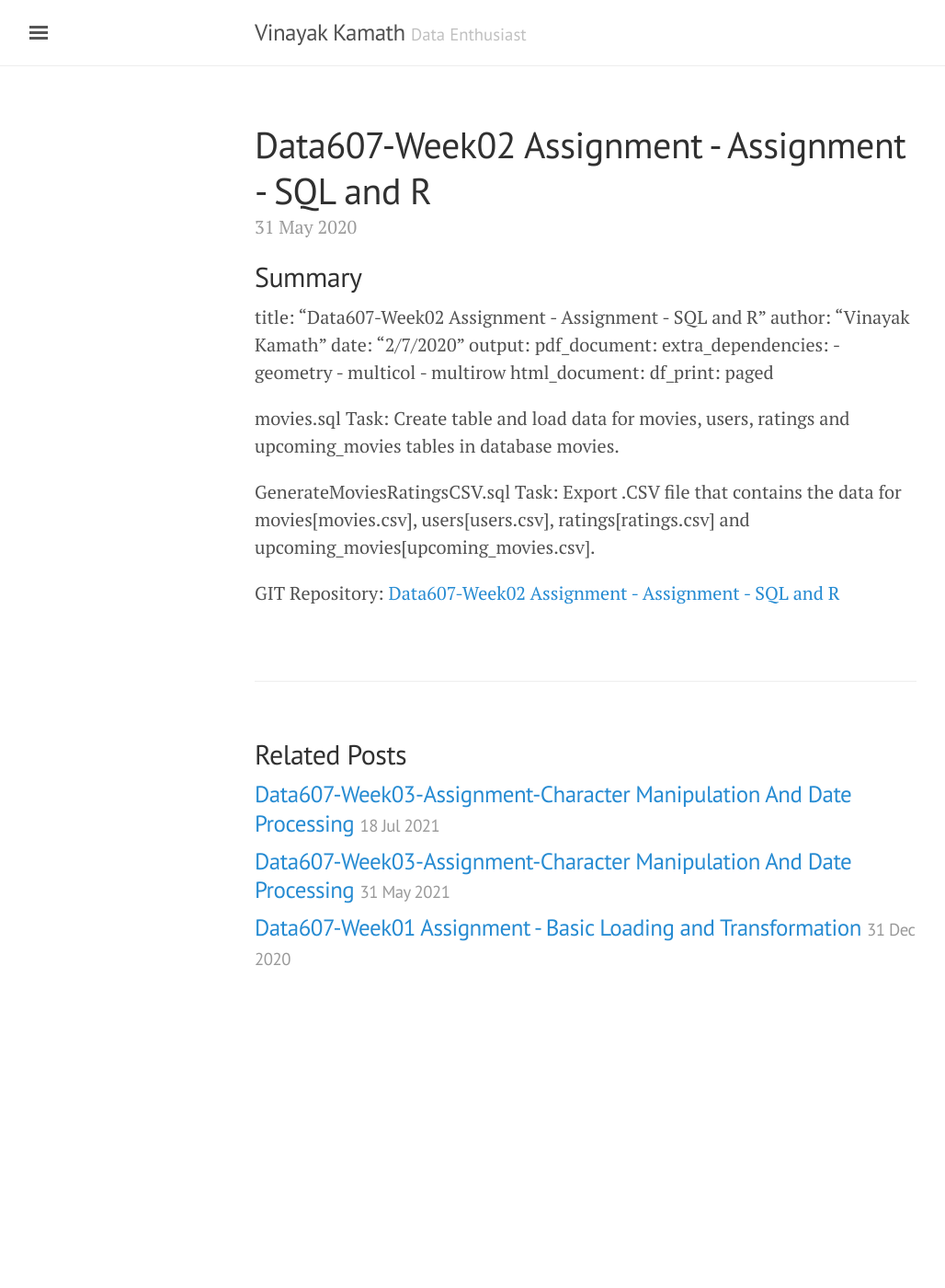
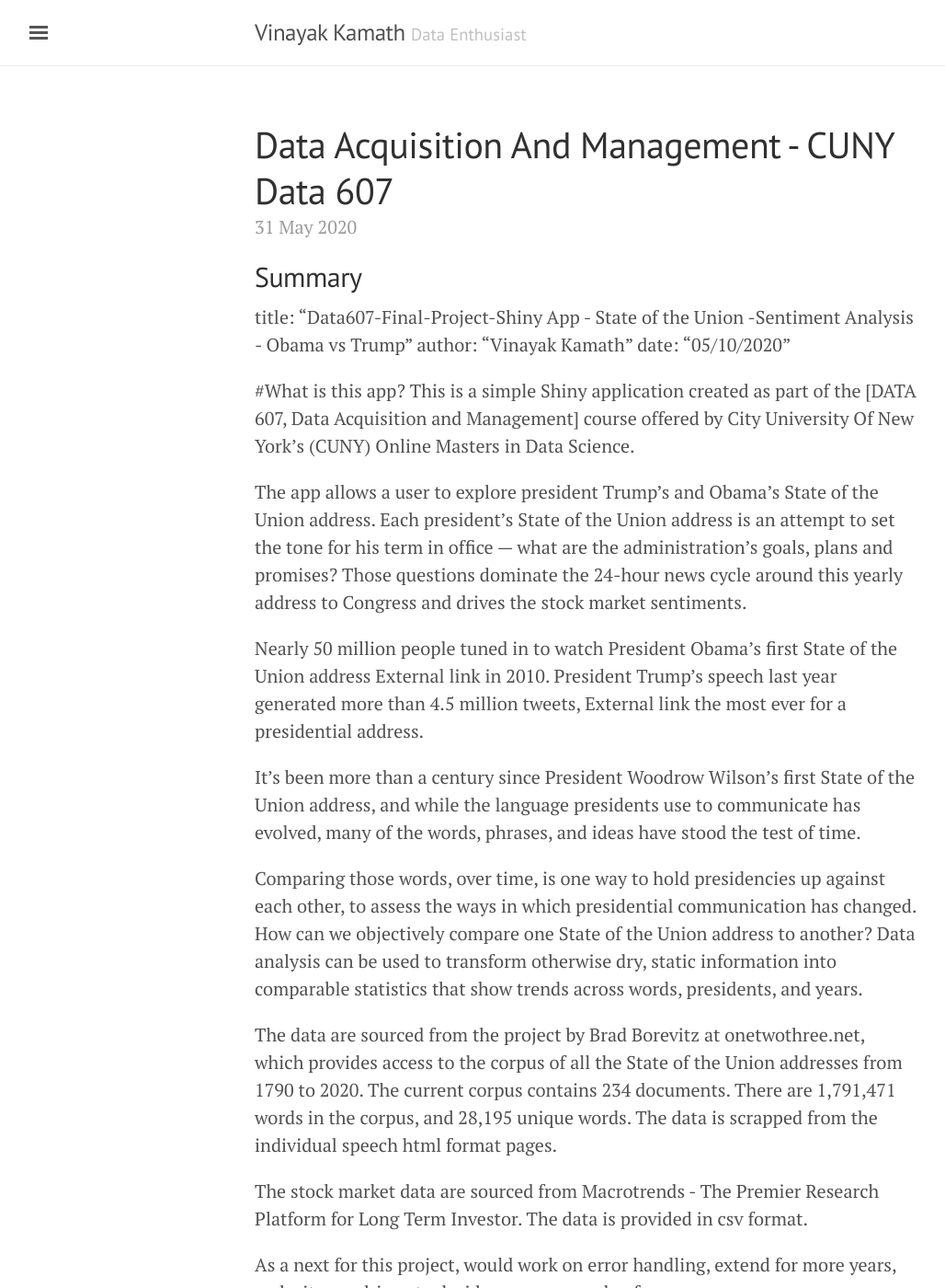
Before and after one commit to kamathvk1982/kamathvk1982.github.io, a Jekyll site: the page built from _posts/2020-05-31-Data-Acquisition-And-Management-CUNY-Data-607.md, in a window 1280 px wide and 1400 px high. Shown: the whole window at 92% size, without its empty margins (3-1031 px from the left). Built offline with Jekyll 4.4.1, drawn with Linux system fonts in a browser that asks for light colours; some of the changed text lies outside the part shown.

Commit message:
Add files via upload

```diff
--- a/_posts/2020-05-31-Data-Acquisition-And-Management-CUNY-Data-607.md
+++ b/_posts/2020-05-31-Data-Acquisition-And-Management-CUNY-Data-607.md
@@ -1,21 +1,30 @@
 ---
 layout: post
-title: Data607-Week02 Assignment - Assignment - SQL and R
+title: Data Acquisition And Management - CUNY Data 607
 ---
 
 ## Summary
 
-title: "Data607-Week02 Assignment - Assignment - SQL and R"
+title: "Data607-Final-Project-Shiny App - State of the Union -Sentiment Analysis - Obama vs Trump"
 author: "Vinayak Kamath"
-date: "2/7/2020"
-output:
-    pdf_document: extra_dependencies:    - geometry    - multicol    - multirow
-    html_document:    df_print: paged
+date: "05/10/2020"
 
-movies.sql
-  Task:  Create table and load data for movies, users, ratings and upcoming_movies tables in database movies.
+#What is this app?
+This is a simple Shiny application created as part of the [DATA 607, Data Acquisition and Management] course offered by City University Of New York's (CUNY) Online Masters in Data Science.
 
-GenerateMoviesRatingsCSV.sql
-  Task:  Export .CSV file that contains the data for movies[movies.csv], users[users.csv], ratings[ratings.csv] and upcoming_movies[upcoming_movies.csv].
+The app allows a user to explore president Trump's and Obama’s State of the Union address. Each president’s State of the Union address is an attempt to set the tone for his term in office — what are the administration’s goals, plans and promises? Those questions dominate the 24-hour news cycle around this yearly address to Congress and drives the stock market sentiments.
 
-GIT Repository: [Data607-Week02 Assignment - Assignment - SQL and R](https://github.com/kamathvk1982/Data607-Week02)
+Nearly 50 million people tuned in to watch President Obama’s first State of the Union address External link in 2010. President Trump’s speech last year generated more than 4.5 million tweets, External link the most ever for a presidential address.
+
+It’s been more than a century since President Woodrow Wilson’s first State of the Union address, and while the language presidents use to communicate has evolved, many of the words, phrases, and ideas have stood the test of time.
+
+Comparing those words, over time, is one way to hold presidencies up against each other, to assess the ways in which presidential communication has changed. How can we objectively compare one State of the Union address to another? Data analysis can be used to transform otherwise dry, static information into comparable statistics that show trends across words, presidents, and years.
+
+The data are sourced from the project by Brad Borevitz at onetwothree.net, which provides access to the corpus of all the State of the Union addresses from 1790 to 2020. The current corpus contains 234 documents. There are 1,791,471 words in the corpus, and 28,195 unique words. The data is scrapped from the individual speech html format pages.
+
+The stock market data are sourced from Macrotrends - The Premier Research Platform for Long Term Investor. The data is provided in csv format.
+
+As a next for this project, would work on error handling, extend for more years, make it user driven to decide on n-gram value for n.
+
+
+GIT Repository: [Data607-Final-Project-Shiny App - State of the Union -Sentiment Analysis - Obama vs Trump](https://github.com/kamathvk1982/DATA-607-Project-Final)
```
